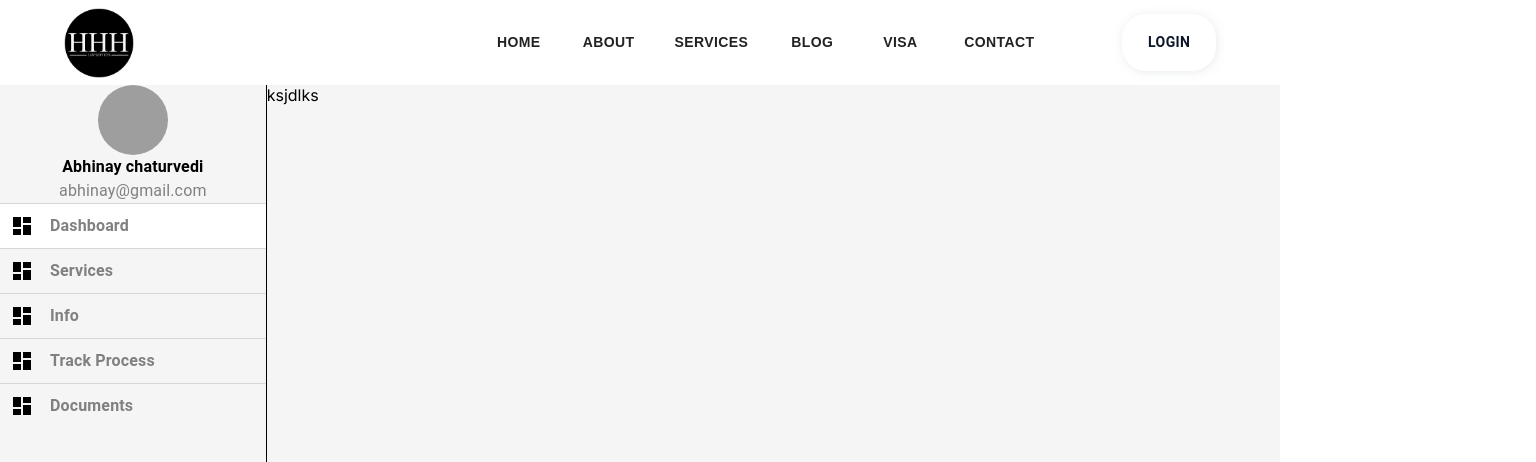
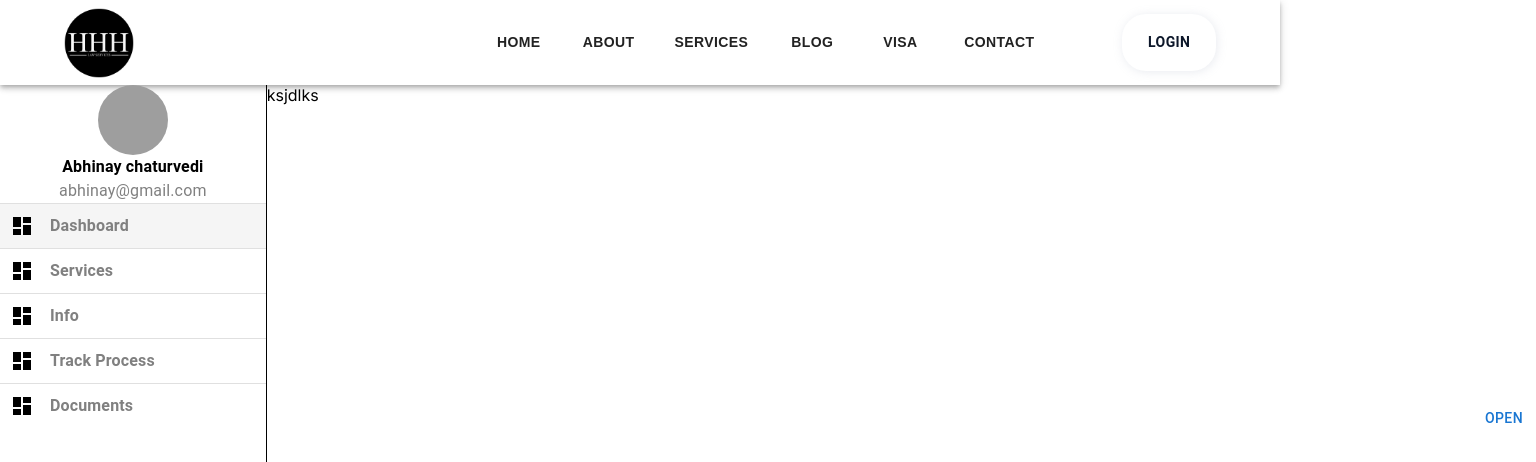
Before and after one commit to abhinay-chaturvedi/punitji-abhinay, a Next.js app: page /user/dashboard in a window 1280 px wide. Shown: the top 462 px of the page, 1536 px wide, since content can reach past the window. Built offline with nearby package versions, Linux system fonts and the light colour scheme; grey boxes are pictures that could not be loaded.

Commit message:
position fixed of left bar

```diff
--- a/src/app/user/dashboard/page.js
+++ b/src/app/user/dashboard/page.js
@@ -1,22 +1,35 @@
 'use client'
 import React from 'react'
-import {Box, Grid, Avatar} from "@mui/material"
+import {Box, Grid, Avatar, useTheme, useMediaQuery, Button} from "@mui/material"
 import LeftBar from '@/components/UserDashboard/LeftBar';
 import { useRouter } from 'next/navigation';
 const Page = () => {
 
   const router = useRouter();
   console.log("router object", router);
+  const theme = useTheme();
+  const mdUp = useMediaQuery(theme.breakpoints.up('md'));
+  const sideBarStyle = {
+    [theme.breakpoints.down('md')]: {
+      position: 'fixed',
+      backgroundColor: "pink",
+      width: 280,
+      top: 0,
+      transform: "translateX(-280px)",
+      // transform: "translateX(0px)"
+    }
+  }
   return (
     <Box>
         <Grid container>
-            <Grid item md={2.5}>
-              <Box sx={{bgcolor: "whitesmoke", minHeight: "100vh", borderRight: "1px solid black"}}>
+            <Grid item sx={sideBarStyle} md={2.5}>
+              <Box sx={{minHeight: "100vh", borderRight: "1px solid black"}}>
                 <LeftBar/>
               </Box>
+              <Button sx={{position: "absolute",right: "-20%", top: "50%"}}>open</Button>
             </Grid>
-            <Grid item md={9.5}>
-              <Box sx={{bgcolor: "whitesmoke", minHeight: "100vh"}}>ksjdlks</Box>
+            <Grid item xs= {12} md={9.5}>
+              <Box sx={{minHeight: "100vh"}}>ksjdlks</Box>
             </Grid>
         </Grid>
     </Box>
@@ -24,3 +37,6 @@ const Page = () => {
 }
 
 export default Page
+const a = {
+
+}
--- a/src/components/UserDashboard/LeftBar.jsx
+++ b/src/components/UserDashboard/LeftBar.jsx
@@ -22,27 +22,27 @@ const LeftBar = () => {
           <Divider />
           <Box>
               <Stack>
-                  <Box component={Link} href="/user/dashboard" sx={{display: "flex", bgcolor: !q?"white":"", gap: 2,alignItems: "center", p: "10px"}}>
+                  <Box component={Link} href="/user/dashboard" sx={{display: "flex", bgcolor: !q?"whitesmoke":"", gap: 2,alignItems: "center", p: "10px"}}>
                       <DashboardIcon/>
                       <Typography component="span" sx={{color: "gray", fontWeight: "bold"}}>Dashboard</Typography>
                   </Box>
                   <Divider sx={{width: "100%"}} />
-                  <Box component={Link} href="/user/dashboard/?page=services" sx={{bgcolor: q==="services"?"white":"",display: "flex", gap: 2,alignItems: "center", p: "10px"}}>
+                  <Box component={Link} href="/user/dashboard/?page=services" sx={{bgcolor: q==="services"?"whitesmoke":"",display: "flex", gap: 2,alignItems: "center", p: "10px"}}>
                       <DashboardIcon/>
                       <Typography component="span" sx={{color: "gray", fontWeight: "bold"}}>Services</Typography>
                   </Box>
                   <Divider sx={{width: "100%"}} />
-                  <Box component={Link} href="/user/dashboard/?page=info" sx={{bgcolor: q==="info"?"white":"", display: "flex", gap: 2,alignItems: "center", p: "10px"}}>
+                  <Box component={Link} href="/user/dashboard/?page=info" sx={{bgcolor: q==="info"?"whitesmoke":"", display: "flex", gap: 2,alignItems: "center", p: "10px"}}>
                       <DashboardIcon/>
                       <Typography component="span" sx={{color: "gray", fontWeight: "bold"}}>Info</Typography>
                   </Box>
                   <Divider sx={{width: "100%"}} />
-                  <Box component={Link} href="/user/dashboard/?page=process" sx={{bgcolor: q==="process"?"white":"", display: "flex", gap: 2,alignItems: "center", p: "10px"}}>
+                  <Box component={Link} href="/user/dashboard/?page=process" sx={{bgcolor: q==="process"?"whitesmoke":"", display: "flex", gap: 2,alignItems: "center", p: "10px"}}>
                       <DashboardIcon/>
                       <Typography component="span" sx={{color: "gray", fontWeight: "bold"}}>Track Process</Typography>
                   </Box>
                   <Divider sx={{width: "100%"}} />
-                  <Box component={Link} href="/user/dashboard/?page=documents" sx={{bgcolor: q==="documents"?"white":"", display: "flex", gap: 2,alignItems: "center", p: "10px"}}>
+                  <Box component={Link} href="/user/dashboard/?page=documents" sx={{bgcolor: q==="documents"?"whitesmoke":"", display: "flex", gap: 2,alignItems: "center", p: "10px"}}>
                       <DashboardIcon/>
                       <Typography component="span" sx={{color: "gray", fontWeight: "bold"}}>Documents</Typography>
                   </Box>
```
